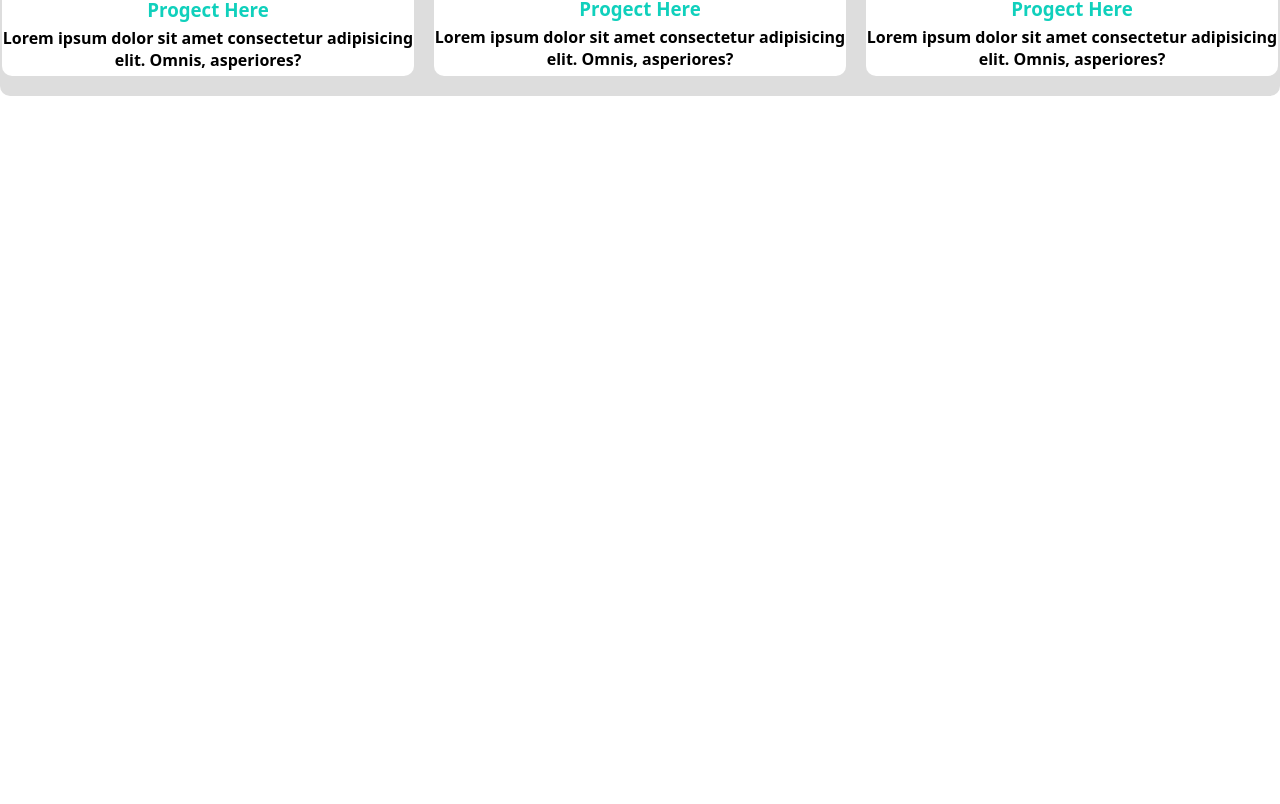
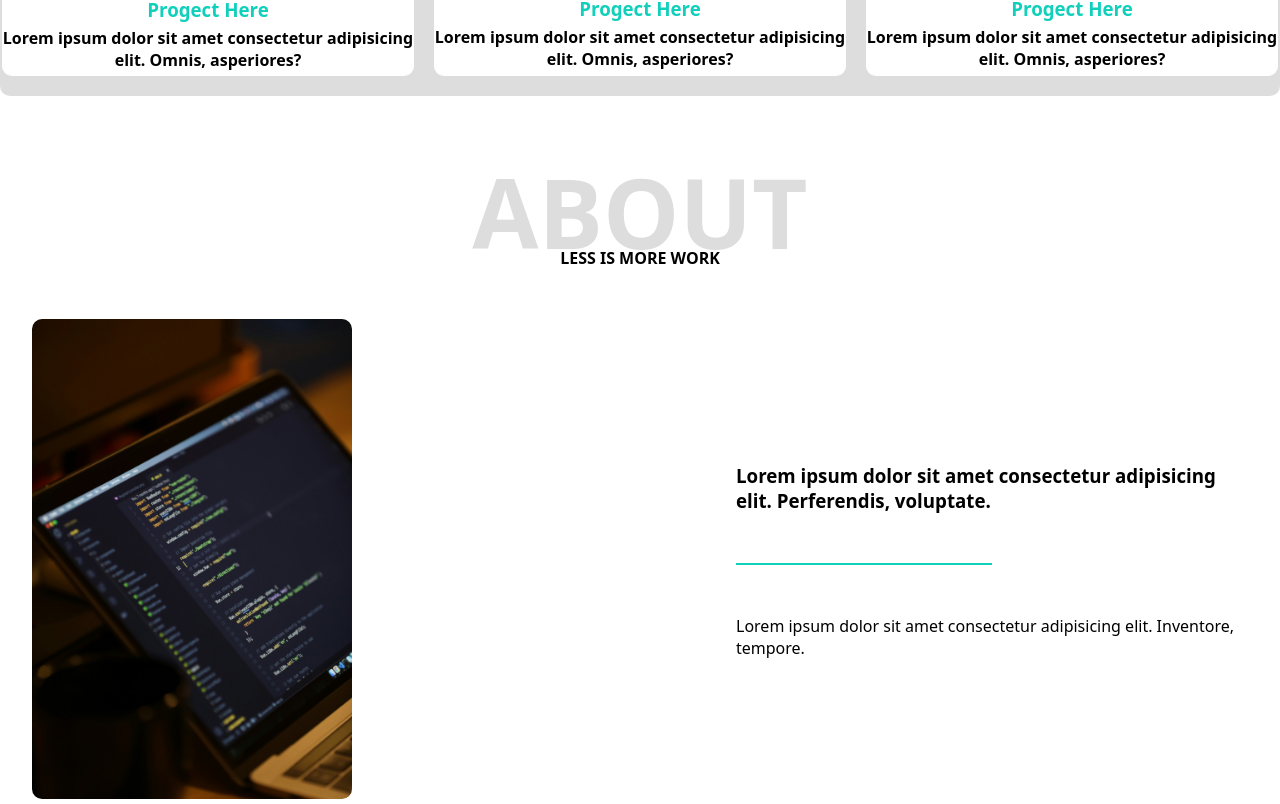
Before and after one commit to Mij-Do/Leon-Project-V2, a React (Vite) app: page / in a window 1280 px wide. Shown: the part 1998-2802 px from the top of the page. Before the commit the page ends 2094 px from the top, so only its background shows below. Built offline with nearby package versions, Linux system fonts and the light colour scheme.

Commit message:
add about component

```diff
--- a/src/App.tsx
+++ b/src/App.tsx
@@ -3,6 +3,7 @@ import Navbar from './components/Navbar'
 import Image from './components/Image'
 import Services from './components/Services';
 import Portfolio from './components/Portfolio';
+import About from './components/About';
 
 function App() {
 
@@ -12,6 +13,7 @@ function App() {
       <Image />
       <Services />
       <Portfolio />
+      <About />
     </>
   )
 }
--- /dev/null
+++ b/src/components/About/index.scss
@@ -0,0 +1,29 @@
+.about-content {
+    display: flex;
+    justify-content: space-around;
+    align-items: center;
+    .image {
+        width: 50%;
+        img {
+            width: 50%;
+            border-radius: 10px;
+            transition: 0.5s;
+            &:hover {
+                transform: rotate(20deg);
+            }
+        }
+    }
+    .content {
+        width: 40%;
+        h3 {
+            margin-bottom: 50px;
+        }
+        hr {
+            width: 50%;
+            border: 1px solid #10d0bc;
+        }
+        p {
+            margin-top: 50px;
+        }
+    }
+}
--- /dev/null
+++ b/src/components/About/index.tsx
@@ -0,0 +1,26 @@
+import './index.scss';
+import aboutImage from './../../assets/about-img.jpg'
+
+const About = () => {
+    return (
+        <>
+            <div className='spicial-header'>
+                <h1>about</h1>
+                <p>less is more work</p>
+            </div>
+
+            <div className='about-content'>
+                <div className='image'>
+                    <img src={aboutImage} alt="about-img" />
+                </div>
+                <div className='content'>
+                    <h3>Lorem ipsum dolor sit amet consectetur adipisicing elit. Perferendis, voluptate.</h3>
+                    <hr />
+                    <p>Lorem ipsum dolor sit amet consectetur adipisicing elit. Inventore, tempore.</p>
+                </div>
+            </div>
+        </>
+    )
+}
+
+export default About;
```
